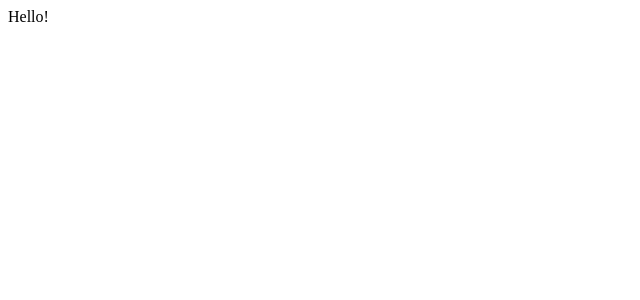
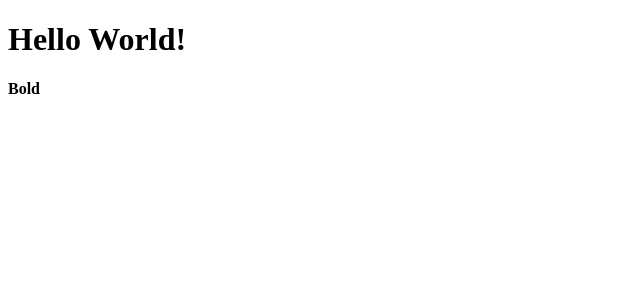
Before and after one commit to wduntak/egghead-react-fundamentals, a React app: page / in a window 1280 px wide. Shown: the top 300 px of the page, without its empty margins (0-640 px from the left). Built offline with nearby package versions, Linux system fonts and the light colour scheme.

Commit message:
Add a stateless function component

```diff
--- a/App.js
+++ b/App.js
@@ -1,10 +1,20 @@
 import React from 'react';
+
 class App extends React.Component {
 	render() {
 		return (
-			<div>Hello!</div>
+			<div>
+				<h1>Hello World!</h1>
+				<b>Bold</b>
+			</div>
 		)
 	}
 }
 
+// Stateless Function Component
+// The difference is that the above class component can have state, where as
+// the stateless function component will not have state.
+
+// const App = () => <h1>Hello World!</h1>
+
 export default App;
```
